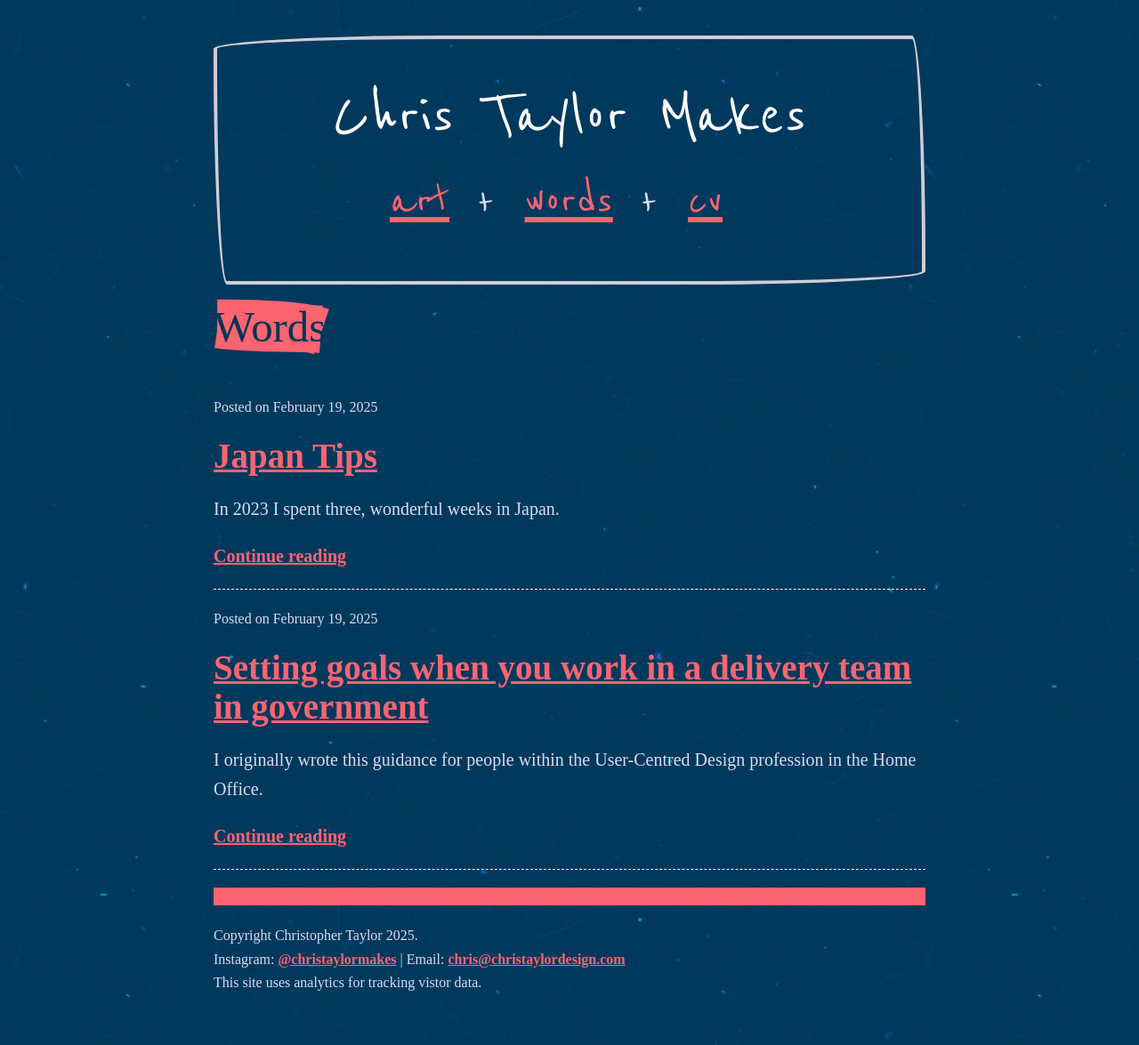
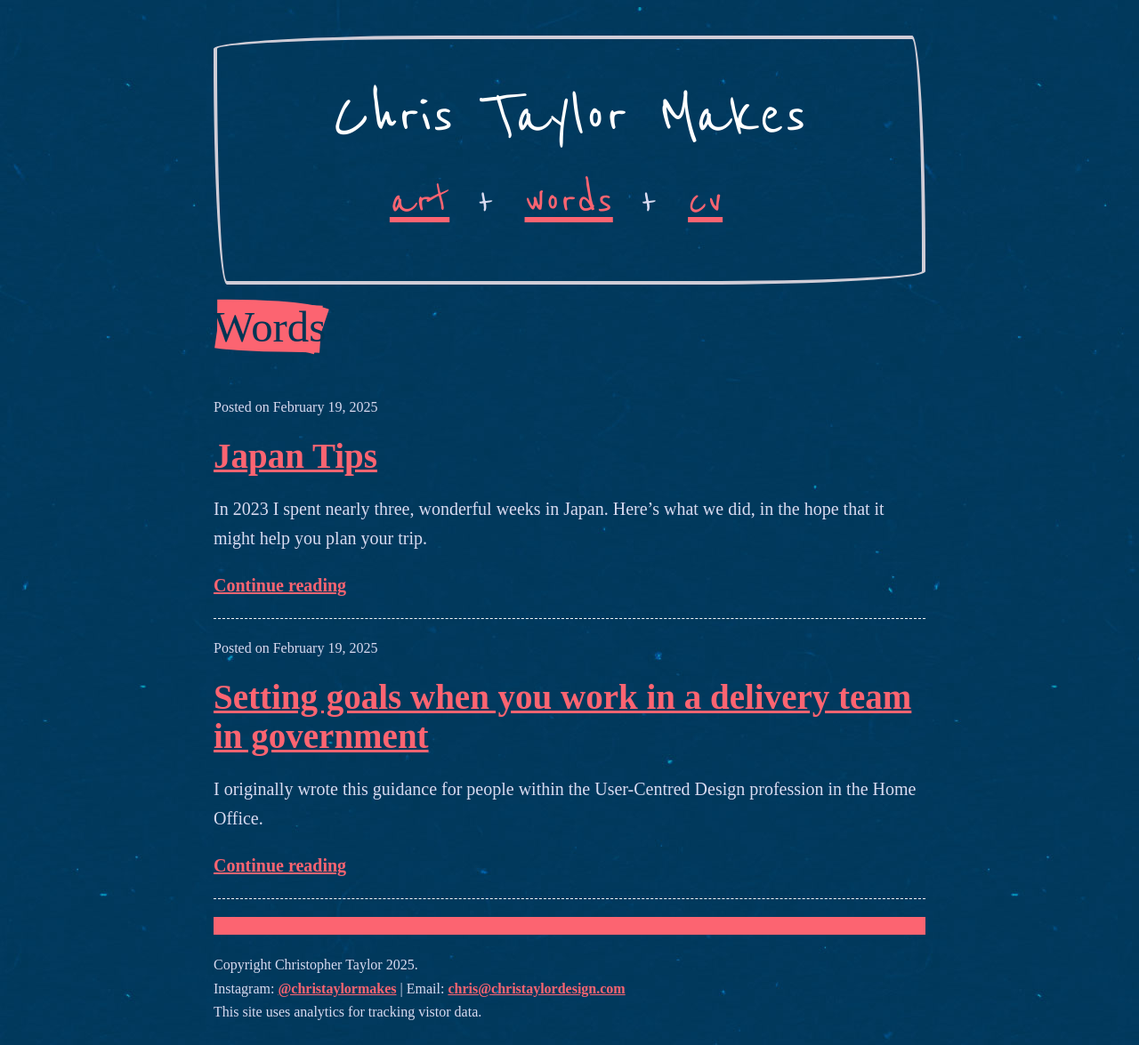
Before and after one commit to ctdesign/christaylordesign.com, a Jekyll site: the page built from words.html, in a window 1280 px wide. Shown: the whole page at 89% size. Built offline with Jekyll 4.4.1, drawn with Linux system fonts in a browser that asks for light colours; some web fonts are replaced; before the commit the page ends 1142 px from its top, so only the background shows below that; some of the changed lines change nothing that is shown.

Commit message:
Update 2025-02-19-japan-tips.md

```diff
--- a/_words/2025-02-19-japan-tips.md
+++ b/_words/2025-02-19-japan-tips.md
@@ -5,12 +5,9 @@
 categories: travel
 ---
 
+In 2023 I spent nearly three, wonderful weeks in Japan. Here's what we did, in the hope that it might help you plan your trip.
 
-In 2023 I spent three, wonderful weeks in Japan.
-
-Here's what we did, in the hope that it might help you plan your trip.
-
-Overall - it's an amazing place. All of what you've heard about japanese politeness and cleanliness is absolutely true.
+Overall - it's an amazing place. All of what you've heard about Japanese politeness and cleanliness is absolutely true.
 
 You definitely need to take plenty of hard cash as they aren't as contactless as the UK, but quite a few of the restaurants and 7/11 convenience stores took card. We took about 75% of our money in cash and the rest on one of those post office travel money cards.
 
@@ -18,36 +15,19 @@
 
 You definitely want to hire a wifi dongle so you can use google maps to figure out the subways. We pre-booked ours with <a href="https://www.japan-experience.com/internet-access/pocket-wifi">Japan Experience</a> and picked it up from the airport on arrival.
 
-We bought a 14-day JR pass as we were travelling around so much - which was definitely worth it (although the rules on this have changed and the price has gone up massively, so check this before you go). You need to read up about these
-before hand though as they work on most bullet trains, but only some subways and local buses. There a good app called Japan Travel - that lets you journey plan but filter by what is compatible with the JR Pass - very handy as Google Maps doesn't do that.
+We bought a 14-day JR pass as we were travelling around so much - which was definitely worth it (although the rules on this have changed and the price has gone up massively, so check this before you go). You need to read up about these before hand though as they work on most bullet trains, but only some subways and local buses. There a good app called Japan Travel - that lets you journey plan but filter by what is compatible with the JR Pass - very handy as Google Maps doesn't do that.
 
-## Hotels
+Having said that, Google Maps was excellent for navigating the subway in Tokyo. All of the Subway signs in big cities were in English, making it easier to navigate (with a few minor mishaps).
 
-We stopped in;
-- **Tokyo**: Miyako City Tokyo Takanawa. This is less than 10 mins walk from
-Shinagawa station (which is also a Shinkansen station and only 20 mins
-from Haneda airport). Shinagawa is also on the the Yamanote loop
-line - basically a circle line around Tokyo where you can get to a lot
-of the stops. We chose it for price and convenience. We paid for a king
-room, to get a slightly bigger room, but it was still small by UK
-standards. It was about £112 per night, so not bad really (also included
-breakfast)
-- **Kyoto**: Sakura Terrace The Gallery. This was nice as the room was a
-Deluxe King with Balcony - really good sized, had a sofa in it as
-well, plenty of room. You also got a complementary drink per person
-every night you were there. Also has a Gym and onsen. This was also 5
-mins from Kyoto station, so easy to find and then get around and do
-stuff in Kyoto. This was about £125 per night. Worth it tho, some nights
-we just got some beers from the 7/11 and sat on the balcony.
-- **Osaka**: Hilton Osaka. Went a bit posh here, mostly because prices and
-availability was affected by the G7 that was in town around the same
-time. So this ended up being about £190 per night, but it was a king
-room, decent size and we had a nice view out of the 27th floor. Also 5
-mins from the station. Would recommend, but you'll hopefully be able to
-find somewhere cheaper.
+You can't really go wrong getting hotels near main train stations. The stations themselves are often a central hub of shops and good restaurants. For cities like Toyk, it doesn't really have a typical downtown that you would expect in western cities - a lot of the sightseeing spots are spread out. The big train stations are more like mini-hubs that have shops, restaurants and shires around them.
 
-## What we did
-### Tokyo:
+We spent:
+- 5 nights in Toyko
+- 4 nights in Kyoto
+- 5 nights in Osaka
+- 1 final night in Tokyo
+
+## Toyko
 - Visited Meiji Shrine - worth doing on a sunny day, very pretty
 - Went to Shibuya crossing - walked over the crossing, had dinner in
 observation tower near by.
@@ -66,21 +46,28 @@
 - Visited the Imperial Palace - just walked around which was nice. The
 tours get really busy and have to be booked in advance.
 - Walked around the nerdy Akihabara area. This has got loads of manga
-and anime stuff, but also weird maid cafes. Full of blokes who look like
-me (but more unwashed). Cool tho.
+and anime stuff, but also weird maid cafes. Cool area though.
 - Walked around Asakusa - this is a big shrine and market - would
 recommend this, we ate there and looked around all the little stalls, it
 was fun but really busy (we were there on a sunday)
 - Walked around Ginza district. This was cool, its a posh area for
 shopping. Went to the flagship Muji store (about 10 floors including a
 hotel) and this cool stationary store called Itoya.
-- Drinks at New York Bar in The Hyatt. This is the bar featured in Lost
-in Translation. Its a pain in the arse to find (the hotel is on the
+- On the last night of the trip we came back to Tokyo for one night and had drinks at New York Bar in The Hyatt. This is the bar featured in Lost
+in Translation (such a cliche but we loved it). Its a pain in the arse to find (the hotel is on the
 47--52 floors or something, but the way you get up to isn't
 straightforward, so look it up before you go). But this was one of my
-favourite things, an amazing view of the city and a jazz band playing.
+favourite things, an amazing view of the city, the sun setting and a cool jazz band playing.
+- We stopped at Miyako City Tokyo Takanawa. This is less than 10 mins walk from
+Shinagawa station (which is also a Shinkansen station and only 20 mins
+from Haneda airport). Shinagawa is also on the the Yamanote loop
+line - basically a circle line around Tokyo where you can get to a lot
+of the stops. We chose it for price and convenience. We paid for a king
+room, to get a slightly bigger room, but it was still small by UK
+standards. It was about £112 per night, so not bad really (also included
+breakfast)
 
-### Kyoto
+## Kyoto
 - Walked around traditional Gion district. This was interesting, saw
 loads of Geishas.
 - Went to International Manga Museum. Good for a couple of hours.
@@ -98,16 +85,27 @@
 - Fushimi Inari Shrine - this has a walking route up a nearby hill
 with thousands on small red tori gates that you pass through. Again, go
 early to avoid crowds and tedious tiktokers.
+- We stopped at Sakura Terrace The Gallery. This was nice as the room was a
+Deluxe King with Balcony - really good sized, had a sofa in it as
+well, plenty of room. You also got a complementary drink per person
+every night you were there. Also has a Gym and onsen. This was also 5
+mins from Kyoto station, so easy to find and then get around and do
+stuff in Kyoto. This was about £125 per night. Worth it thought. Some nights
+we just got some beers from the 7/11 and sat on the balcony.
 
-### Osaka
+## Osaka**
+- Was probably my favourite place, a really different vibe to the other cities. More relaxed.
 - Floating garden observatory - this was another observation tower but
 he building was so cool it was worth it. We just paid on the day.
 - Eat in Dotonbori - this is a bustling food and drink area by the
-river. Its a bit mad but was one of my favorite things.
-- Osaka Castle - I just walked around the outside, but you can queue
+river. Its a bit mad but was one of my favorite things of the whole trip.
+- Visited Osaka Castle - I just walked around the outside, but you can queue
 to get in.
-
-### Hiroshima:
-- We went to the Museum and the Itsukushima Shrine on Miyajima island.
-Did it all in 1 day and travelled to here from Osaka on the bullet
-train. Worth doing, but it can be upsetting in the Museum.
+- Did a day trip to Hiroshima, all in 1 day and travelled to here from Osaka on the bullet
+train. We went to the Museum and the Itsukushima Shrine on Miyajima island. Worth visiting, but be warned that the Hiroshima Museum was very _intense_, there were several people who couldn't make it all the way around from being upset.
+- Stopped at the Hilton Osaka. Went a bit posh here, mostly because prices and
+availability was affected by the G7 that was in town around the same
+time (which we had no idea about when we booked). So this ended up being about £190 per night, but it was a king
+room, decent size and we had a nice view out of the 27th floor. Also 5
+mins from the station. Would recommend, but you'll hopefully be able to
+find somewhere cheaper.
```
